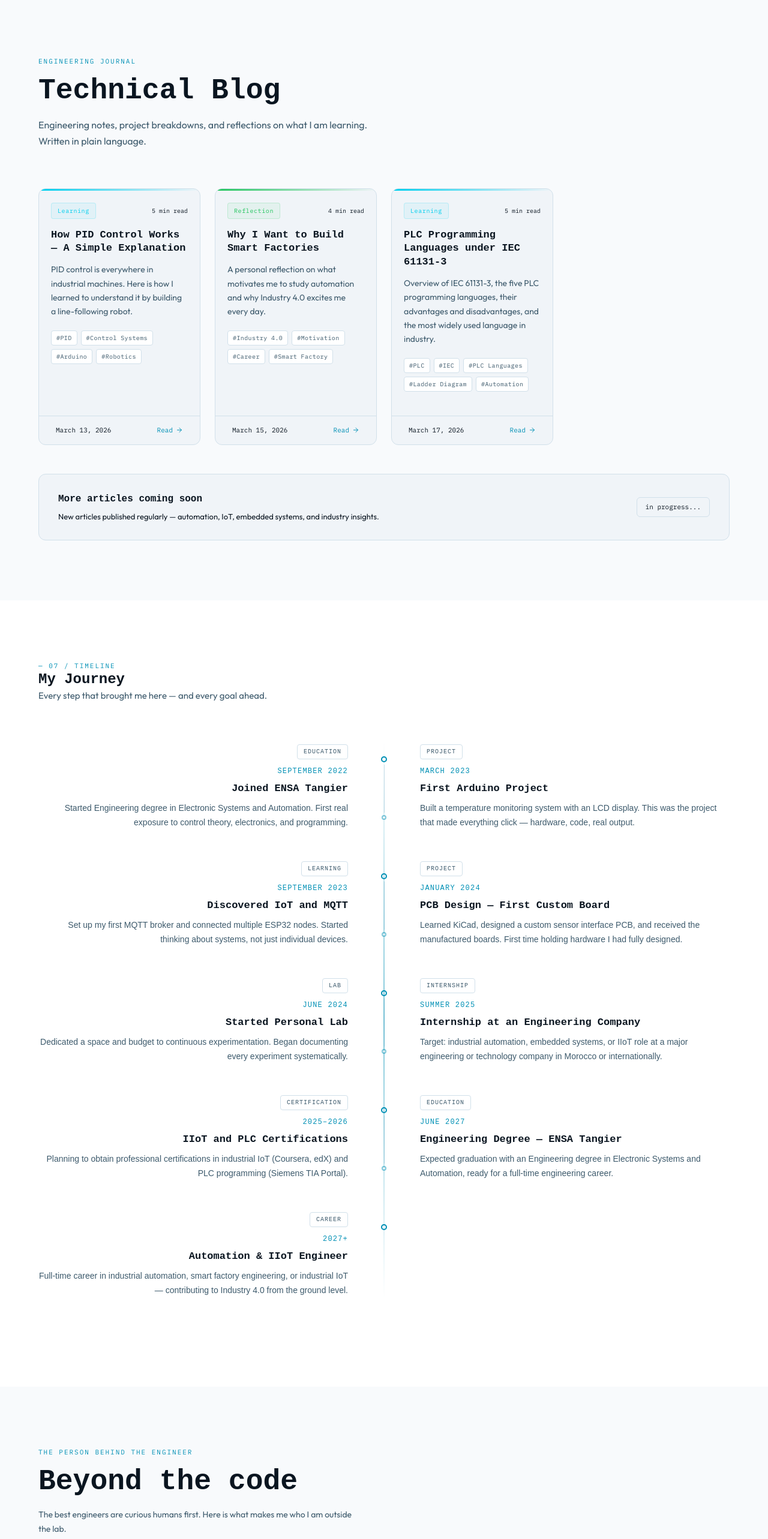
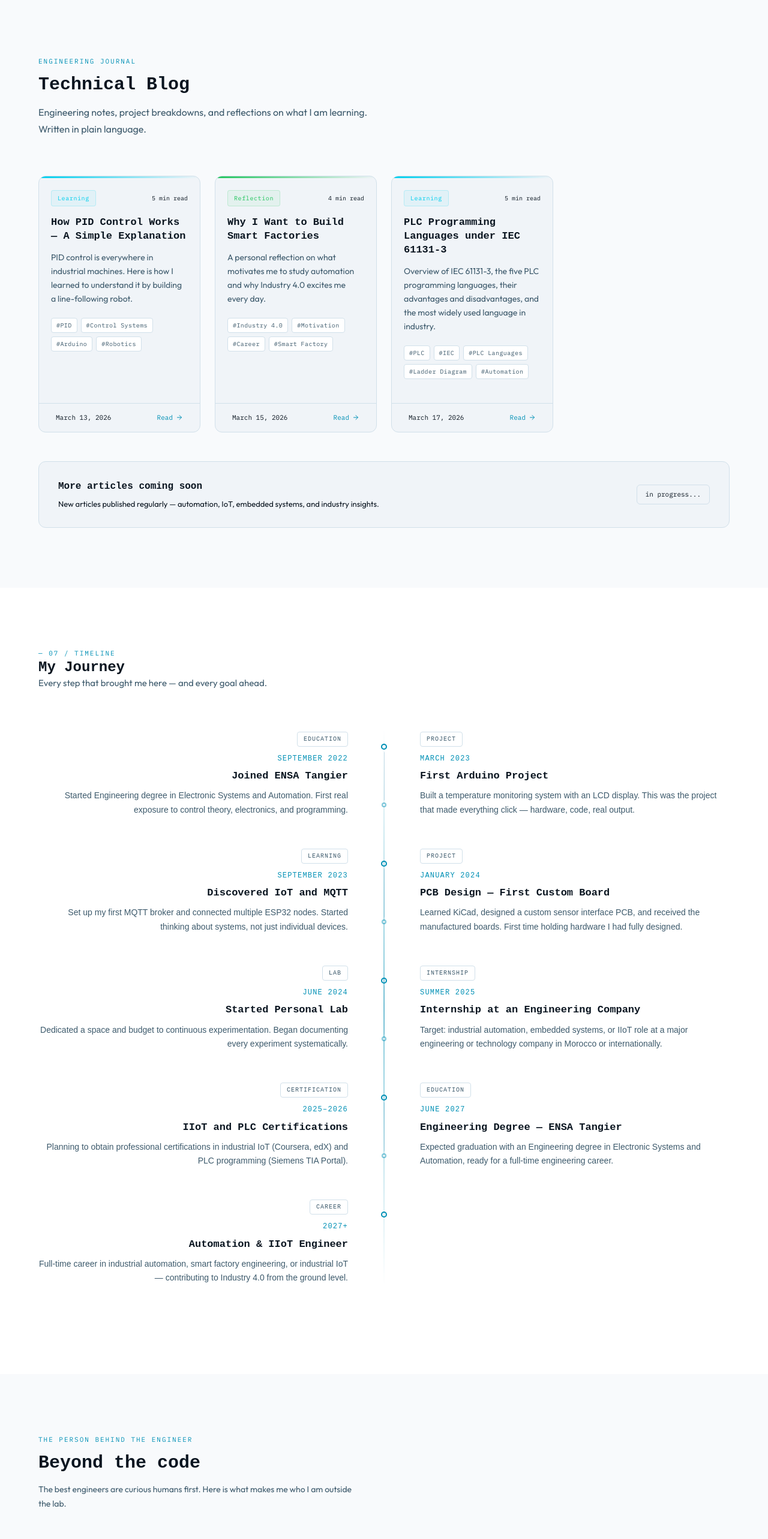
Before and after one commit to HoraEmbedded/my-portfolio, a Next.js app: page / in a window 1280 px wide. Shown: the part 5080-7646 px from the top of the page at 60% size. Built offline with nearby package versions, Linux system fonts and the light colour scheme.

Commit message:
update format

```diff
--- a/components/Blog.tsx
+++ b/components/Blog.tsx
@@ -77,7 +77,7 @@ export default function Blog() {
         {/* Header */}
         <div style={{ marginBottom: '64px' }}>
           <p className="section-label" style={{ marginBottom: '12px' }}>Engineering Journal</p>
-          <h2 className="section-title" style={{ fontSize: 'clamp(30px, 4vw, 48px)', marginBottom: '16px' }}>
+          <h2 className="section-title" style={{ fontSize: 'clamp(30px, 4vw, 28px)', marginBottom: '16px' }}>
             Technical Blog
           </h2>
           <p style={{ fontSize: '16px', color: 'var(--text-secondary)', maxWidth: '560px' }}>
--- a/components/PersonalTouch.tsx
+++ b/components/PersonalTouch.tsx
@@ -36,7 +36,7 @@ export default function PersonalTouch() {
         {/* Header */}
         <div style={{ marginBottom: '64px' }}>
           <p className="section-label" style={{ marginBottom: '12px' }}>The Person Behind the Engineer</p>
-          <h2 className="section-title" style={{ fontSize: 'clamp(30px, 4vw, 48px)', marginBottom: '16px' }}>
+          <h2 className="section-title" style={{ fontSize: 'clamp(30px, 4vw, 28px)', marginBottom: '16px' }}>
             Beyond the code
           </h2>
           <p style={{ fontSize: '14px', color: 'var(--text-secondary)', maxWidth: '540px' }}>
```
